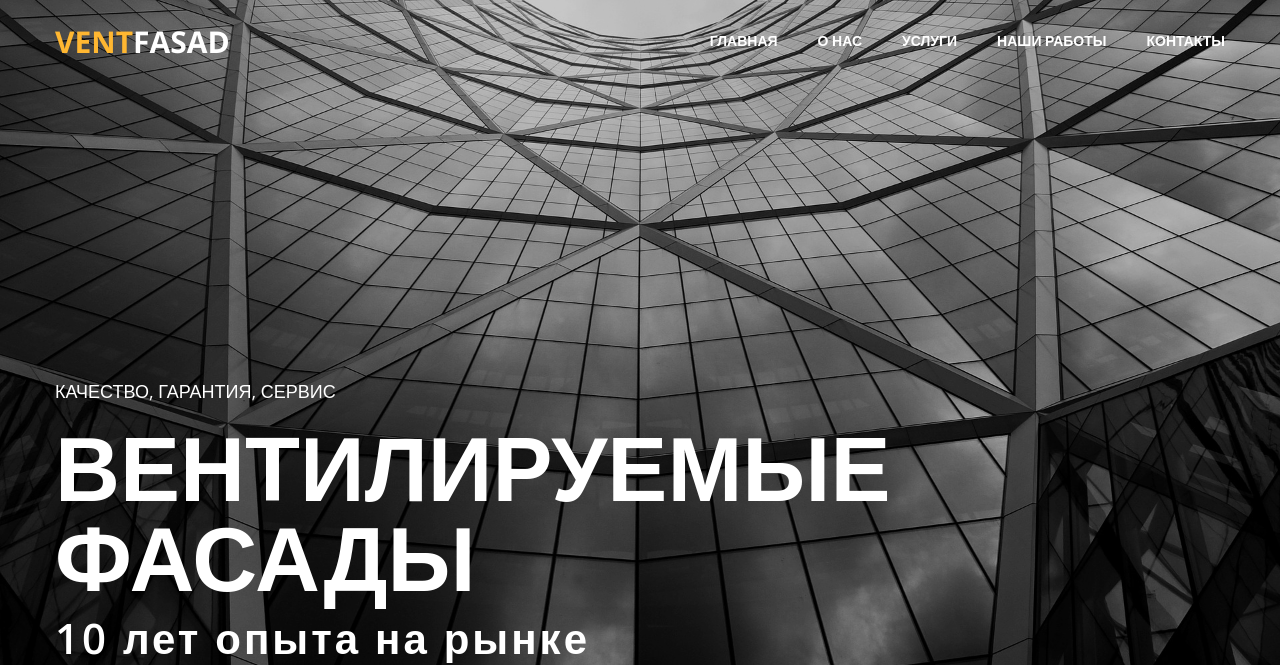
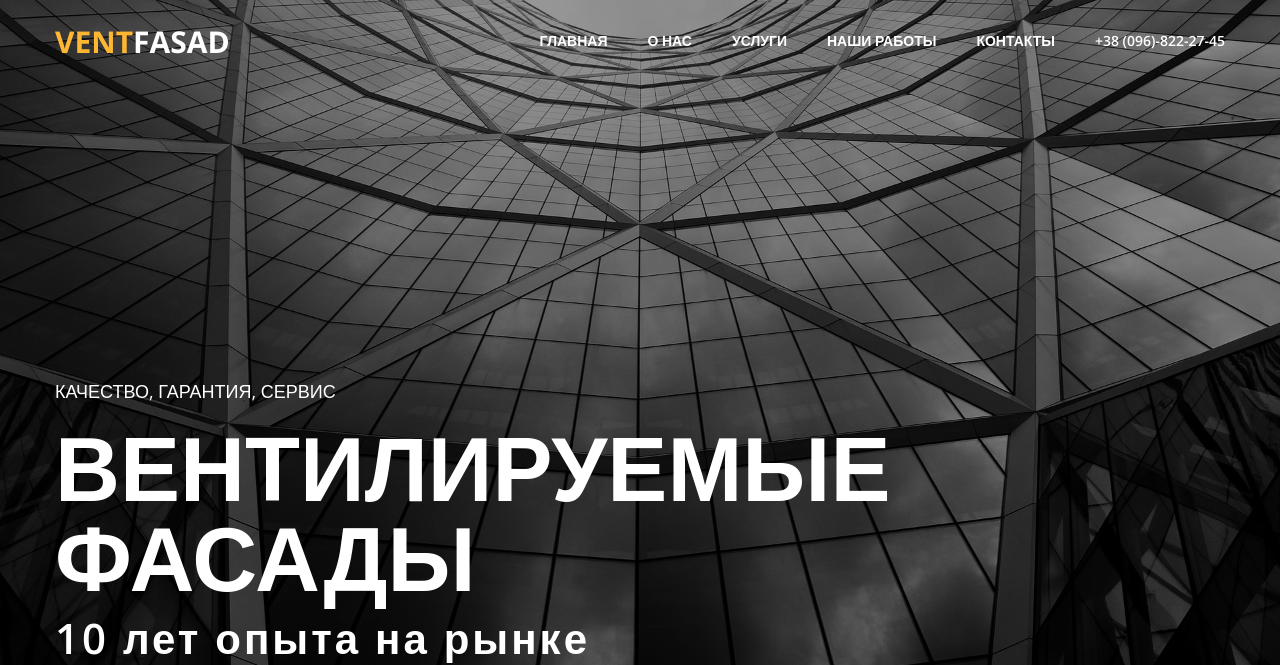
Before and after one commit to htmlviktor/vent-fasad, a plain HTML site: page index.html in a window 1280 px wide. Shown: the top 665 px of the page. Drawn offline with nearby package versions, Linux system fonts and the light colour scheme.

Commit message:
fixed styles -1

```diff
--- a/css/main.css
+++ b/css/main.css
@@ -1365,7 +1365,7 @@ select:focus {
     left: 0;
     width: 100%;
     height: 100%;
-    background-color: rgba(0, 0, 0, 0.2);
+    background-color: rgba(0, 0, 0, 0.4);
 }
 .header-content.page-header-content {
     border-bottom: 0px;
--- a/index.html
+++ b/index.html
@@ -67,6 +67,7 @@
                             <a href="portfolio.html">Наши работы</a>
                         </li>
                         <li><a href="contact.html">Контакты</a></li>
+                        <li><a href="">+38 (096)-822-27-45</a></li>
                     </ul>
                 </div>
                 <!-- Menu Toogle end -->
```
